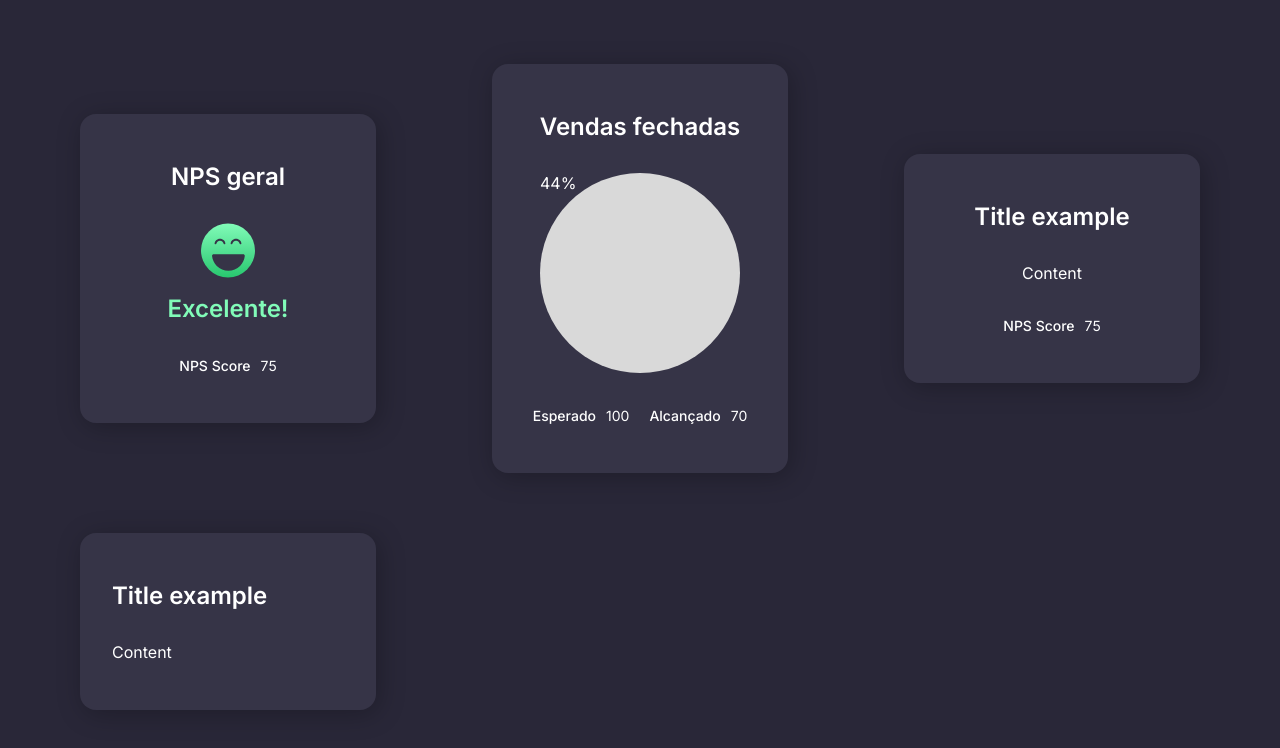
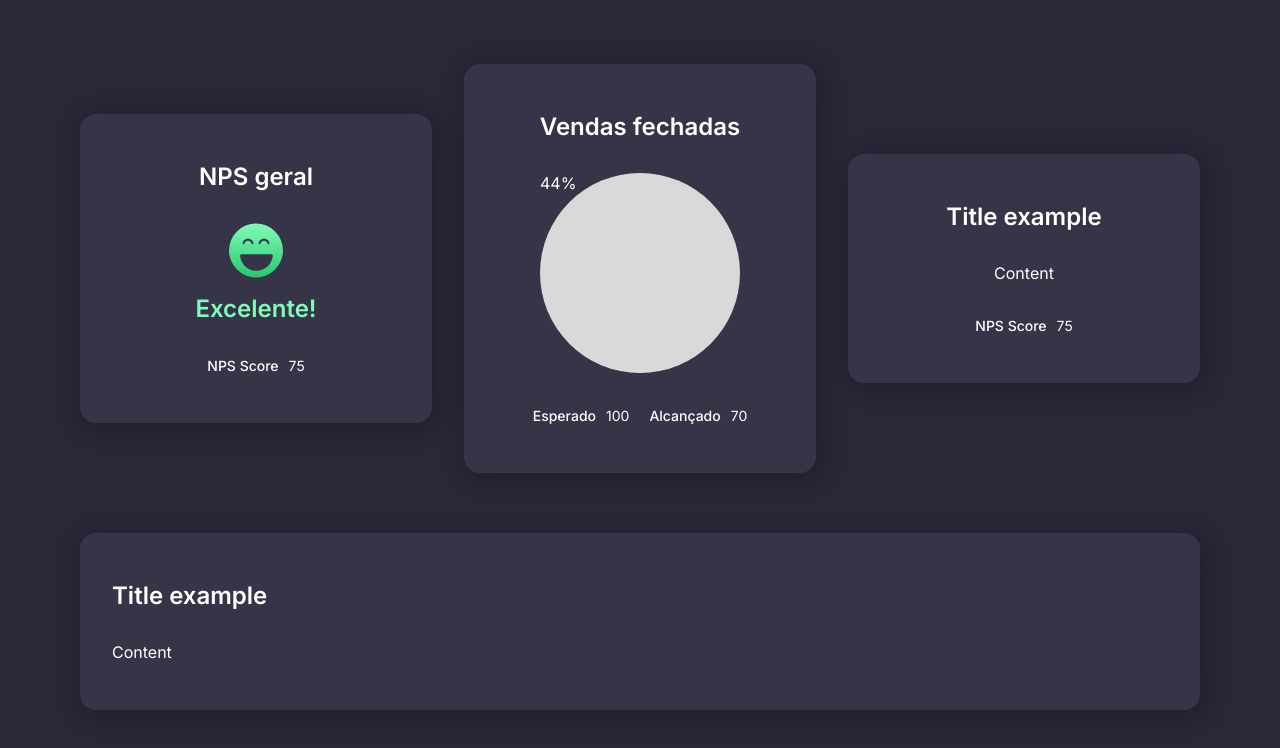
Before and after one commit to eduardamirelly/dashboard-boracodar, a React (Vite) app: page / in a window 1280 px wide. Shown: the top 748 px of the page. Built offline with nearby package versions, Linux system fonts and the light colour scheme.

Commit message:
💄 update Board

```diff
--- a/src/components/Board/styles.ts
+++ b/src/components/Board/styles.ts
@@ -8,11 +8,12 @@ export const BoardContainer = styled('div', {
   paddingBlock: '3rem',
   paddingInline: '2rem',
 
-  width: '296px',
+  minWidth: '296px',
+  width: '100%',
 
   display: 'flex',
   flexDirection: 'column',
-  justifyContent: 'center',
+  justifyContent: 'space-between',
   gap: '2rem',
 
   variants: {
```
